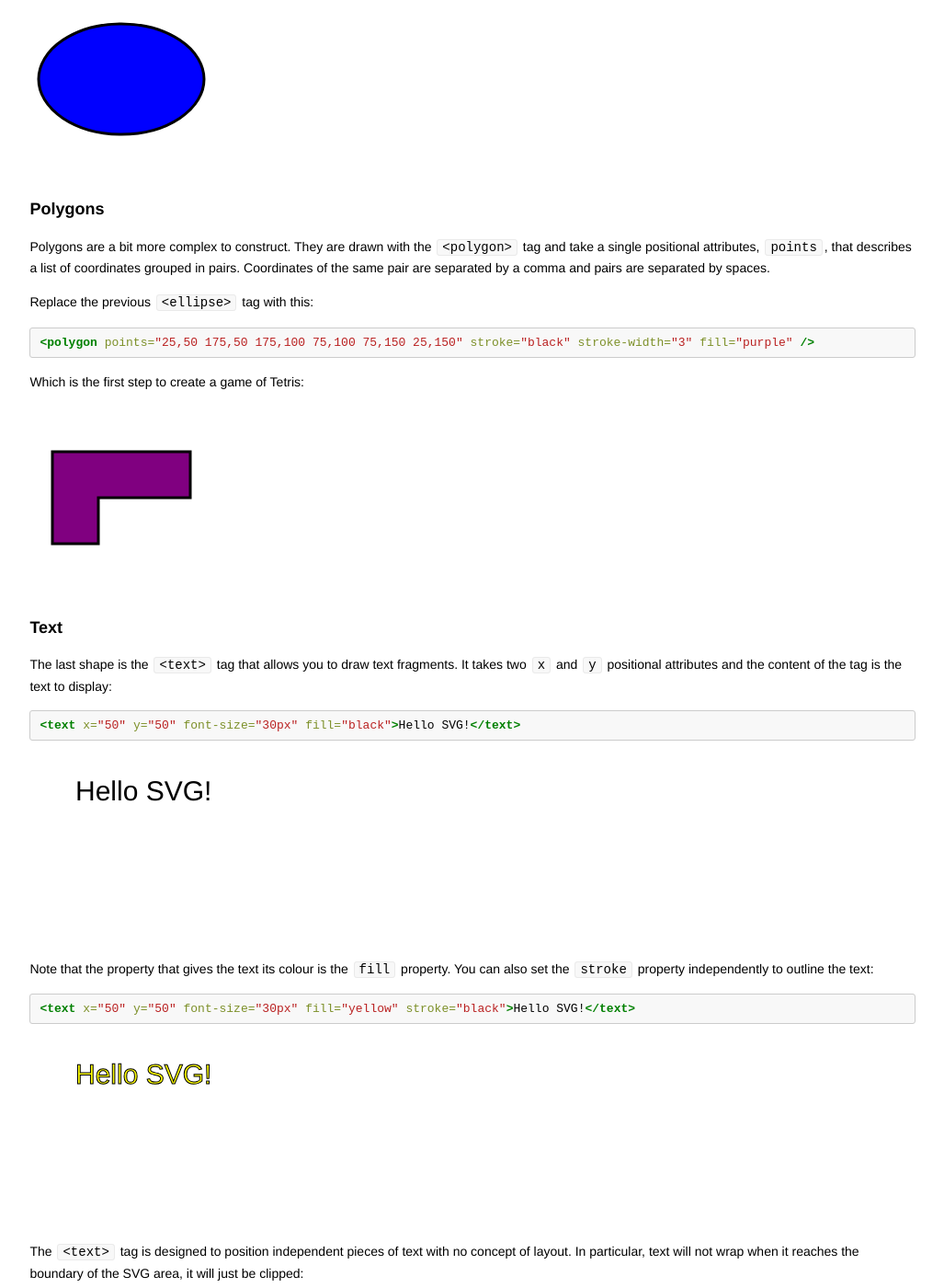
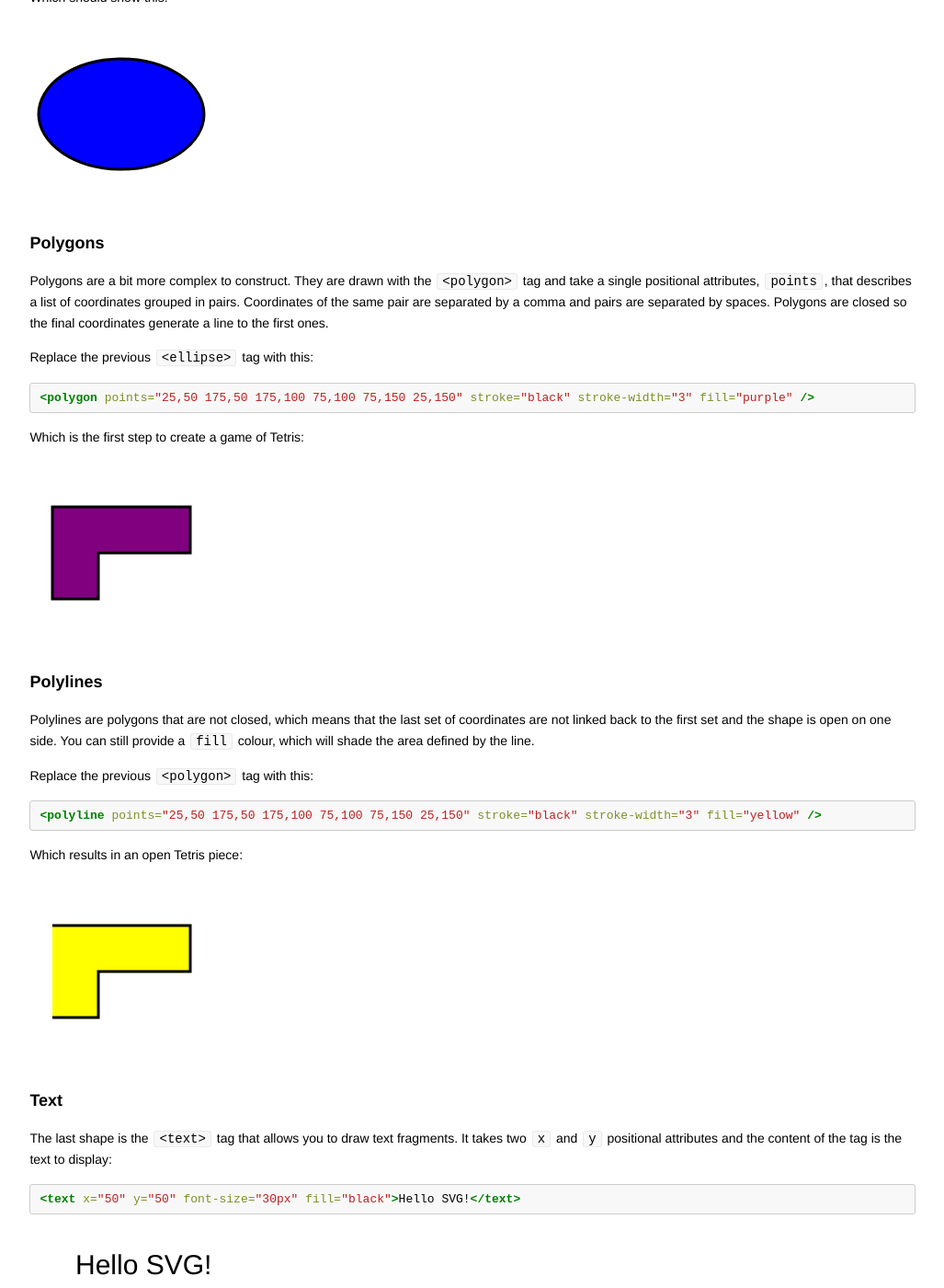
Before and after one commit to codebar/tutorials, a Jekyll site: the page built from svg/lesson1/tutorial.md, in a window 1280 px wide and 1400 px high, scrolled down 4547 px. Shown: the whole window at 92% size, without its empty margins (126-1153 px from the left). Built offline with Jekyll 4.4.1, drawn with Linux system fonts in a browser that asks for light colours; some of the changed text lies outside the part shown.

Commit message:
Added polylines to lesson 1

````diff
--- a/svg/lesson1/tutorial.md
+++ b/svg/lesson1/tutorial.md
@@ -224,7 +227,8 @@ Which should show this:
 Polygons are a bit more complex to construct. They are drawn with the `<polygon>`
 tag and take a single positional attributes, `points`, that describes a list of
 coordinates grouped in pairs. Coordinates of the same pair are separated by a
-comma and pairs are separated by spaces.
+comma and pairs are separated by spaces. Polygons are closed so the final
+coordinates generate a line to the first ones.
 
 Replace the previous `<ellipse>` tag with this:
 
@@ -236,6 +240,25 @@ Which is the first step to create a game of Tetris:
 
 <svg width="200px" height="200px">
     <polygon points="25,50 175,50 175,100 75,100 75,150 25,150" stroke="black" stroke-width="3" fill="purple" />
+</svg>
+
+### Polylines
+
+Polylines are polygons that are not closed, which means that the last set of
+coordinates are not linked back to the first set and the shape is open on one
+side. You can still provide a `fill` colour, which will shade the area defined
+by the line.
+
+Replace the previous `<polygon>` tag with this:
+
+```html
+<polyline points="25,50 175,50 175,100 75,100 75,150 25,150" stroke="black" stroke-width="3" fill="yellow" />
+```
+
+Which results in an open Tetris piece:
+
+<svg width="200px" height="200px">
+    <polyline points="25,50 175,50 175,100 75,100 75,150 25,150" stroke="black" stroke-width="3" fill="yellow" />
 </svg>
 
 ### Text
````
Also changed, not shown: other parts of svg/lesson1/tutorial.md (+3 -0 lines).
